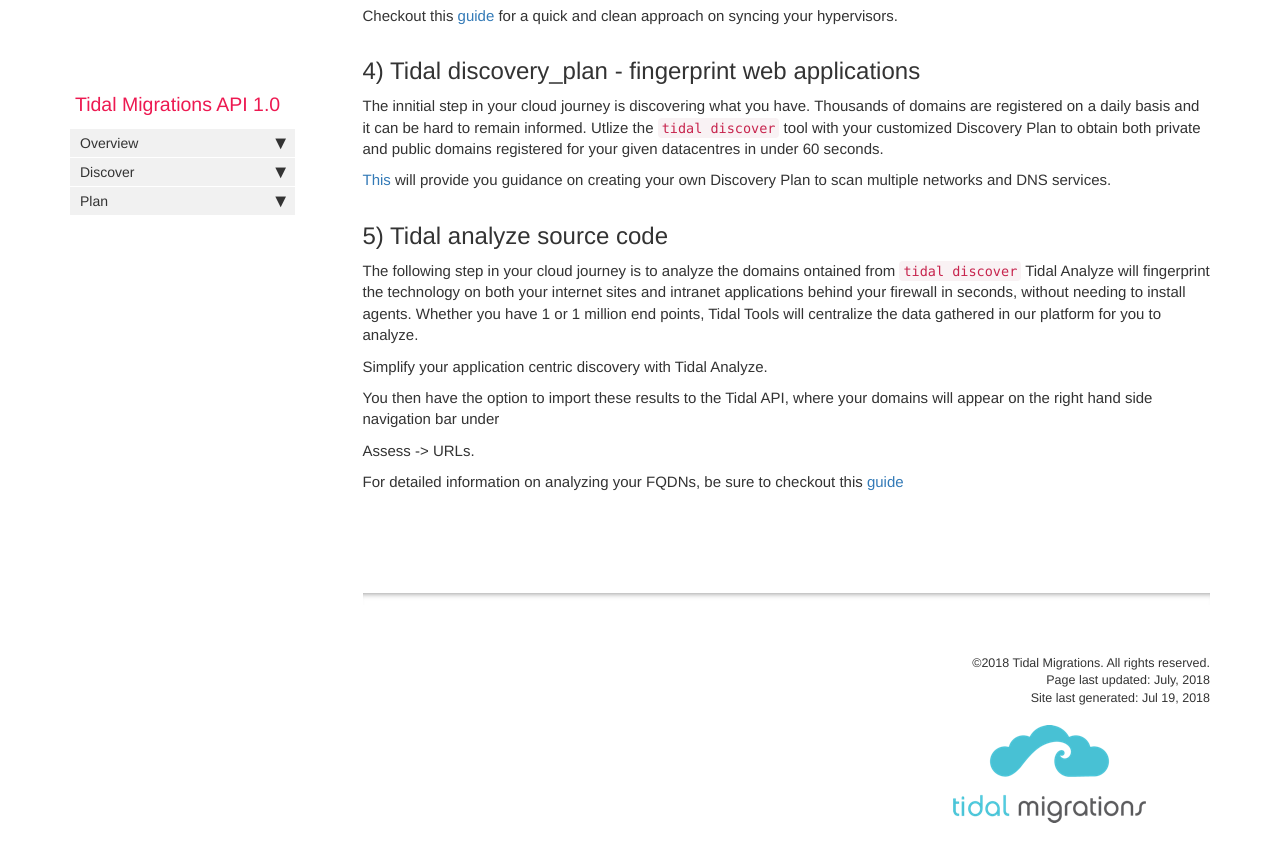
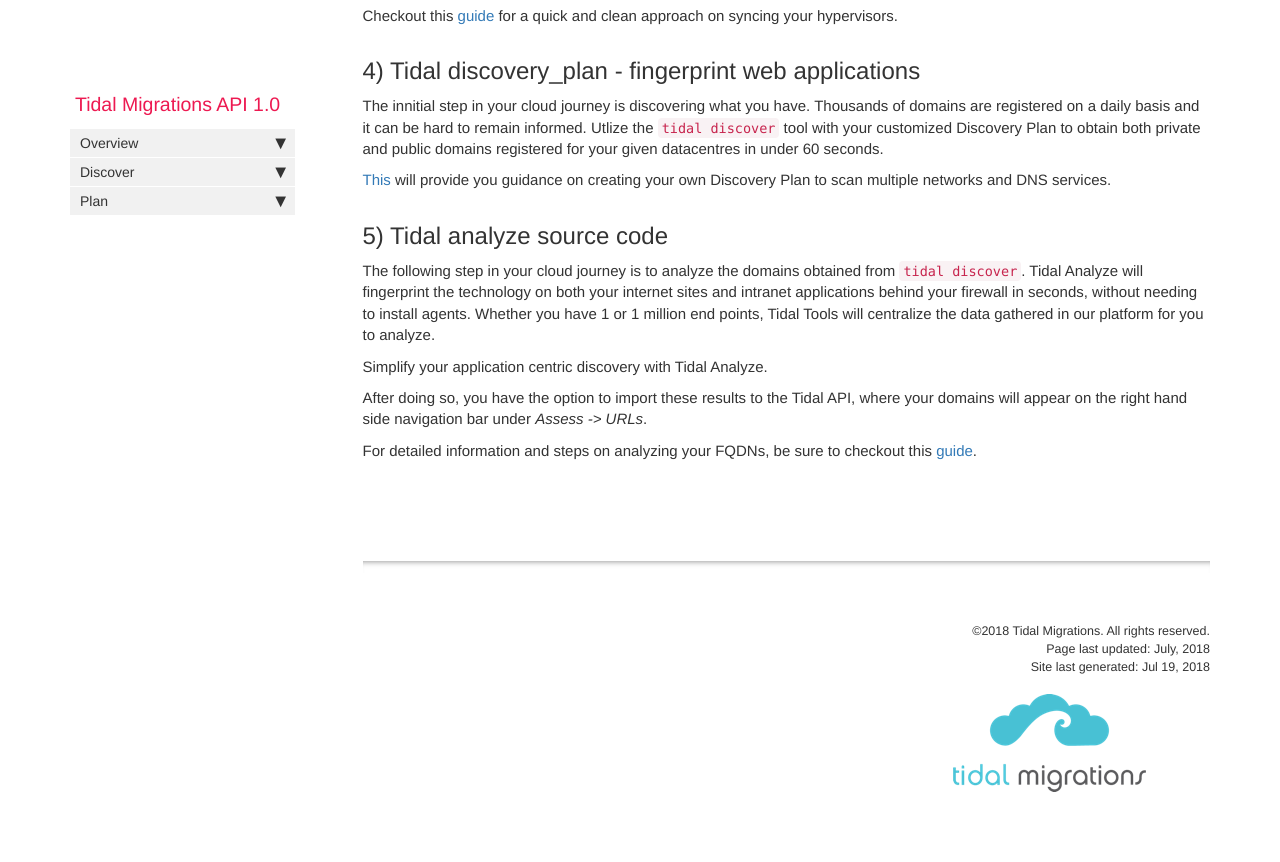
Before and after one commit to tidalmigrations/tidalmigrations.github.io, a Jekyll site: the page built from pages/tidal tools/howto.md, in a window 1280 px wide and 900 px high, scrolled down 764 px. Shown: the top 862 px of the window. Built offline with Jekyll 4.4.1, drawn with Linux system fonts in a browser that asks for light colours; nearby versions of some CDN libraries; comment, search, counter and statistics services are not loaded.

Commit message:
fix typos/placements

```diff
--- a/pages/tidal tools/howto.md
+++ b/pages/tidal tools/howto.md
@@ -51,13 +51,13 @@ domains registered for your given datacentres in under 60 seconds.
 
 ## 5) Tidal analyze source code
 
-The following step in your cloud journey is to analyze the domains ontained from `tidal discover`
-Tidal Analyze will fingerprint the technology on both your internet sites and intranet applications behind your firewall in seconds, without needing to install agents. Whether you have 1 or 1 million end points, Tidal Tools will centralize the data gathered in our platform for you to analyze.
+The following step in your cloud journey is to analyze the domains obtained from `tidal discover`.
+Tidal Analyze will fingerprint the technology on both your internet sites and intranet applications behind your firewall in seconds, without needing to install agents.
+Whether you have 1 or 1 million end points, Tidal Tools will centralize the data gathered in our platform for you to analyze.
 
 Simplify your application centric discovery with Tidal Analyze.
 
-You then have the option to import these results to the Tidal API, where your domains will appear on the right hand side navigation bar under
+After doing so, you have the option to import these results to the Tidal API, where your domains will appear on the right
+hand side navigation bar under _Assess -> URLs_.
 
-Assess -> URLs.
-
-For detailed information on analyzing your FQDNs, be sure to checkout this [guide](analyze.html)
+For detailed information and steps on analyzing your FQDNs, be sure to checkout this [guide](analyze.html).
```
